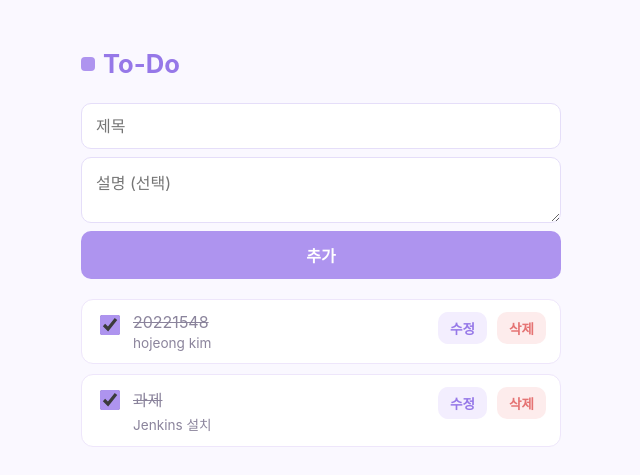
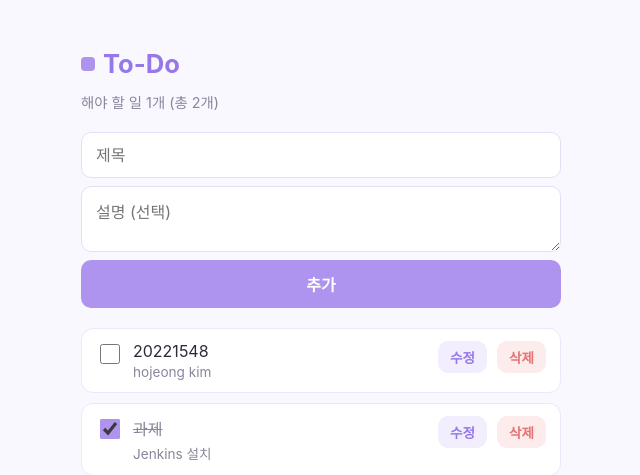
Before and after one commit to catsatonamat/FastApi_Todos, a FastAPI app: page / in a window 1280 px wide. Shown: the top 475 px of the page, without its empty margins (319-959 px from the left). Run offline with FastAPI, Linux system fonts and the light colour scheme.

Commit message:
feat: show remaining todo count

```diff
--- a/fastapi-app/templates/index.html
+++ b/fastapi-app/templates/index.html
@@ -50,6 +50,12 @@
       height: 14px;
       border-radius: 4px;
       background: var(--primary);
+    }
+
+    .count {
+      color: var(--muted);
+      font-size: .9rem;
+      margin: -12px 0 20px;
     }
 
     .input-box {
@@ -179,6 +185,7 @@
 <body>
   <div class="app">
     <h1>To-Do</h1>
+    <div class="count" id="count"></div>
 
     <div class="input-box">
       <input type="text" id="new-title" placeholder="제목" />
@@ -231,6 +238,7 @@
     const inputEl = document.getElementById("new-title");
     const descEl = document.getElementById("new-desc");
     const errorEl = document.getElementById("error");
+    const countEl = document.getElementById("count");
 
     function showError(msg) {
       errorEl.textContent = "오류: " + msg;
@@ -254,6 +262,12 @@
     }
 
     function render(todos) {
+      const remaining = todos.filter((t) => !t.done).length;
+      countEl.textContent =
+        todos.length === 0
+          ? ""
+          : `해야 할 일 ${remaining}개 (총 ${todos.length}개)`;
+
       listEl.innerHTML = "";
       if (todos.length === 0) {
         listEl.innerHTML = '<div class="empty">할 일이 없습니다. 위에서 추가해 보세요.</div>';
--- a/fastapi-app/todo.json
+++ b/fastapi-app/todo.json
@@ -2,7 +2,7 @@
   {
     "title": "20221548",
     "description": "hojeong kim",
-    "done": true,
+    "done": false,
     "id": 1
   },
   {
```
